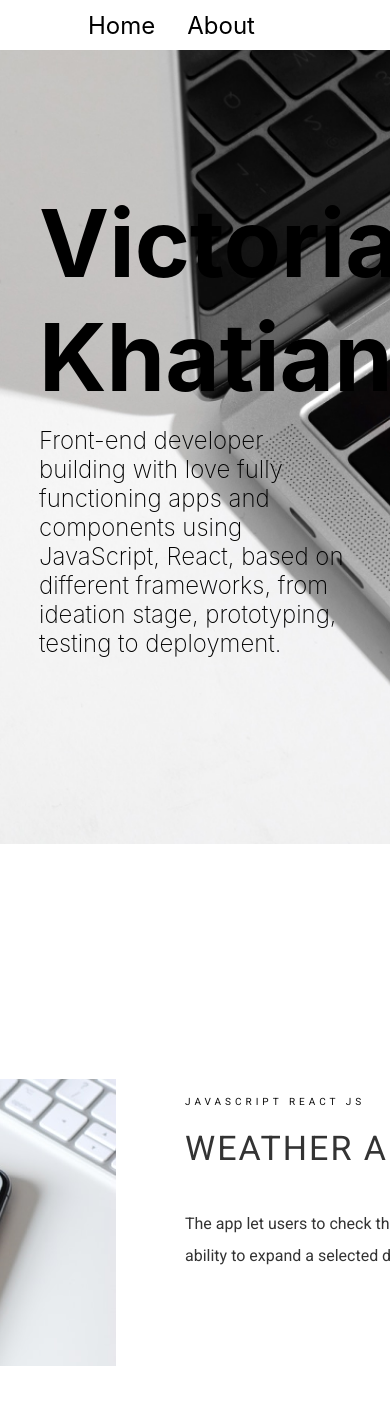
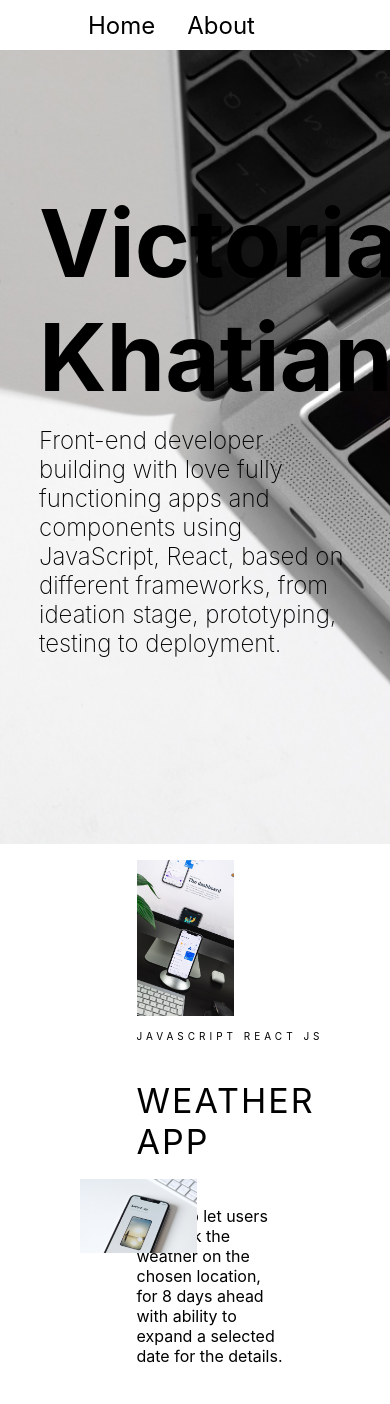
Before and after one commit to VicKhatian/portfolio, a React (Create React App) app: page / in a window 390 px wide. Shown: the top 1404 px of the page. Built offline with nearby package versions, Linux system fonts and the light colour scheme.

Commit message:
home project1 is responsive

```diff
--- a/src/components/Hero/Hero.css
+++ b/src/components/Hero/Hero.css
@@ -24,7 +24,7 @@ h1 {
   }
 } */
 
-p {
+.hero-bio {
   font-size: 24px;
   font-weight: 200;
   max-width: 600px;
--- a/src/components/ProjectLeft/Project1.css
+++ /dev/null
@@ -1,100 +0,0 @@
-.project1 {
-  position: absolute;
-  width: 1512px;
-  left: calc(50% - 1512px / 2);
-  top: 19.98%;
-  bottom: 60.55%;
-}
-
-.project1-images {
-  position: absolute;
-  left: 153px;
-  right: 799px;
-  top: 87px;
-  bottom: 83px;
-}
-
-.p1-image-back {
-  position: absolute;
-  height: 575px;
-  left: 0px;
-  right: 197px;
-  top: calc(50% - 575px / 2 - 0.5px);
-}
-
-.p1-image-front {
-  position: absolute;
-  height: 287px;
-  left: 70px;
-  right: 36px;
-  top: calc(50% - 287px / 2 + 30.5px);
-}
-
-.project1-info {
-  position: absolute;
-  left: 746px;
-  right: 153px;
-  top: 85px;
-  bottom: 85px;
-}
-
-.project1-notes {
-  position: absolute;
-  height: 19px;
-  left: 0px;
-  right: 0px;
-  top: calc(50% - 19px / 2 - 88.5px);
-
-  font-family: "Roboto";
-  font-style: normal;
-  font-weight: 400;
-  font-size: 10px;
-  line-height: 19px;
-  /* identical to box height, or 190% */
-  display: flex;
-  align-items: center;
-  letter-spacing: 4px;
-  text-transform: uppercase;
-
-  color: #0e0e0e;
-}
-
-.project1-title {
-  position: absolute;
-  height: 34px;
-  left: 0px;
-  right: 0px;
-  top: calc(50% - 34px / 2 - 42px);
-
-  font-family: "Roboto";
-  font-style: normal;
-  font-weight: 400;
-  font-size: 34px;
-  line-height: 34px;
-  /* identical to box height, or 100% */
-  letter-spacing: 2px;
-  text-transform: uppercase;
-
-  color: #333333;
-}
-
-.project1-paragraph {
-  position: absolute;
-  height: 96px;
-  left: 0px;
-  right: 0px;
-  top: calc(50% - 96px / 2 + 50px);
-
-  font-family: "Roboto";
-  font-style: normal;
-  font-weight: 400;
-  font-size: 16px;
-  line-height: 32px;
-  /* or 200% */
-  display: flex;
-  align-items: center;
-
-  color: #333333;
-
-  mix-blend-mode: darken;
-}
--- a/src/components/ProjectLeft/Project1.js
+++ /dev/null
@@ -1,28 +0,0 @@
-import "./Project1.css";
-import imgFront from "../../images/p1-img-front.png";
-import imgBack from "../../images/p1-img-back.png";
-
-const Project1 = () => {
-  return (
-    <div className="project1">
-      <div className="project1-images">
-        <div className="p1-image-back">
-          <img src={imgBack} alt="" />
-        </div>
-        <div className="p1-image-front">
-          <img src={imgFront} alt="" />
-        </div>
-      </div>
-      <div className="project1-info">
-        <div className="project1-notes">Javascript React JS</div>
-        <div className="project1-title">Weather App</div>
-        <div className="project1-paragraph">
-          The app let users to check the weather on the chosen location, for 8
-          days ahead with ability to expand a selected date for the details.
-        </div>
-      </div>
-    </div>
-  );
-};
-
-export default Project1;
--- /dev/null
+++ b/src/components/ProjectLeft/ProjectLeft.css
@@ -0,0 +1,73 @@
+.project-section {
+  /* border: solid black; */
+  display: flex;
+  align-items: center;
+  justify-content: center;
+  position: relative;
+  width: 100%;
+  height: auto;
+  padding: 4vw 10vw 2vw 10vw;
+}
+@media only screen and (max-width: 600px) {
+  .project-section {
+    flex-direction: column;
+  }
+}
+
+.left-box {
+  width: 50%;
+}
+
+.back {
+  width: 25vw;
+  height: 40vw;
+  max-height: 600px;
+  max-width: 480px;
+  background-color: rgb(225, 219, 219);
+  /* background-image: url("../../images/p1-img-back.png"); */
+  background-size: cover;
+}
+
+.front {
+  position: absolute;
+  left: 17%;
+  top: auto;
+  right: 0%;
+  bottom: 25%;
+  width: 30vw;
+  height: 19vw;
+  max-height: 400px;
+  max-width: 650px;
+  background-color: rgb(225, 219, 219);
+  /* background-image: url("../../images/p1-img-front.png"); */
+  background-size: cover;
+}
+
+.right-info-box {
+  display: flex;
+  /* position: relative;
+  float: left; */
+  flex-direction: column;
+  justify-content: center;
+  width: 50%;
+}
+
+h3 {
+  font-weight: 400;
+  font-size: 10px;
+  letter-spacing: 4px;
+  text-transform: uppercase;
+}
+
+h2 {
+  font-weight: 400;
+  font-size: 34px;
+  letter-spacing: 2px;
+  text-transform: uppercase;
+}
+
+p {
+  font-weight: 400;
+  font-size: 16px;
+  width: 75%;
+}
--- /dev/null
+++ b/src/components/ProjectLeft/ProjectLeft.js
@@ -0,0 +1,24 @@
+import "./ProjectLeft.css";
+import imgFront from "../../images/p1-img-front.png";
+import imgBack from "../../images/p1-img-back.png";
+
+const ProjectLeft = () => {
+  return (
+    <div className="project-section">
+      <div className="left-box">
+        <img className="back" src={imgBack} alt="" />
+        <img className="front" src={imgFront} alt="" />
+      </div>
+      <div className="right-info-box">
+        <h3>Javascript React JS</h3>
+        <h2>Weather App</h2>
+        <p>
+          The app let users to check the weather on the chosen location, for 8
+          days ahead with ability to expand a selected date for the details.
+        </p>
+      </div>
+    </div>
+  );
+};
+
+export default ProjectLeft;
--- a/src/pages/Home/Home.js
+++ b/src/pages/Home/Home.js
@@ -4,7 +4,7 @@ import Footer from "../../components/Footer/Footer";
 import Contact from "../../components/Contact/Contact";
 import ProjectCenter from "../../components/ProjectCenter/Project3";
 import ProjectRight from "../../components/ProjectRight/Project2";
-import ProjectLeft from "../../components/ProjectLeft/Project1";
+import ProjectLeft from "../../components/ProjectLeft/ProjectLeft";
 import Hero from "../../components/Hero/Hero";
 import Navbar from "../../components/Navbar/Navbar";
 
```
